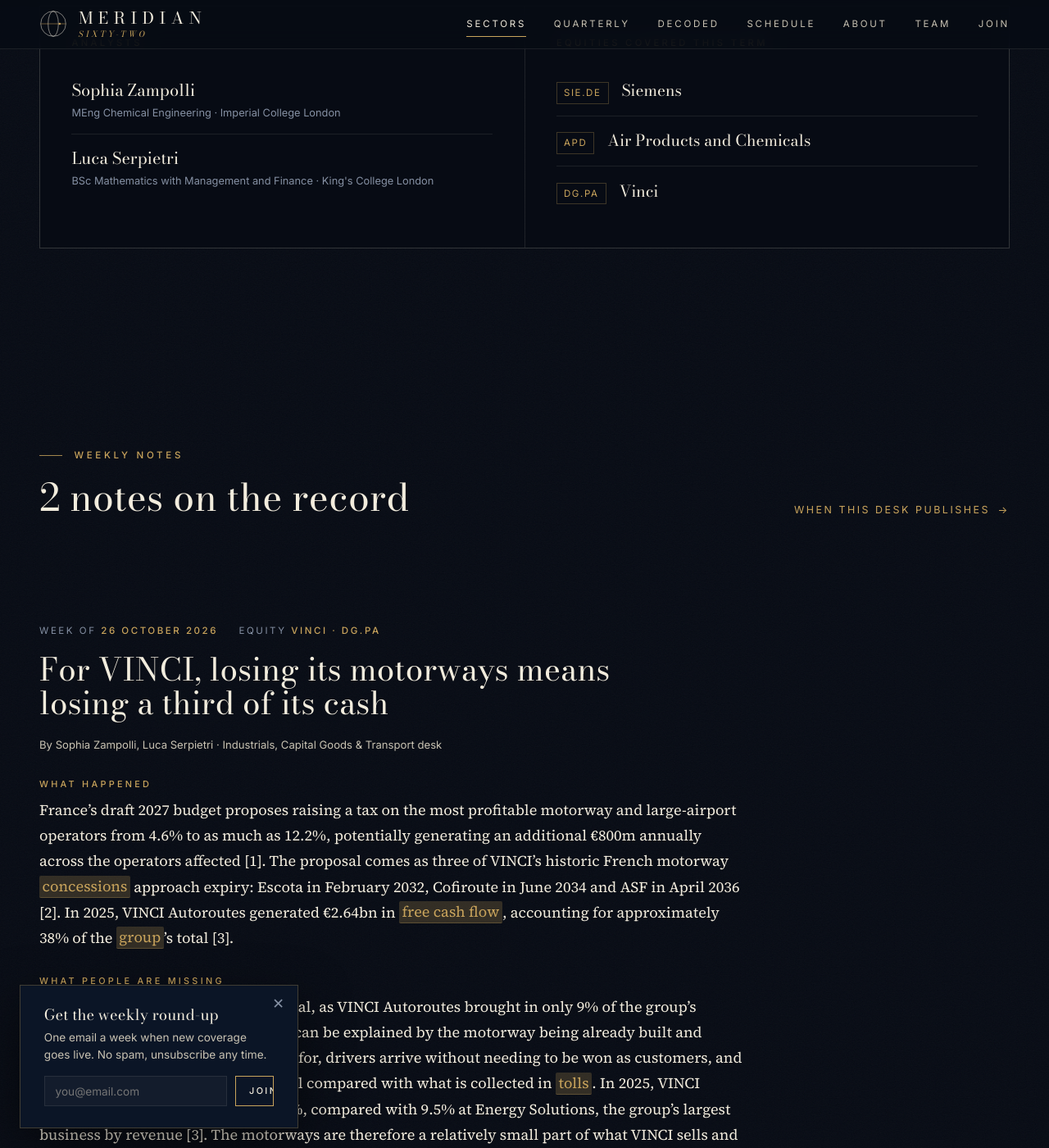
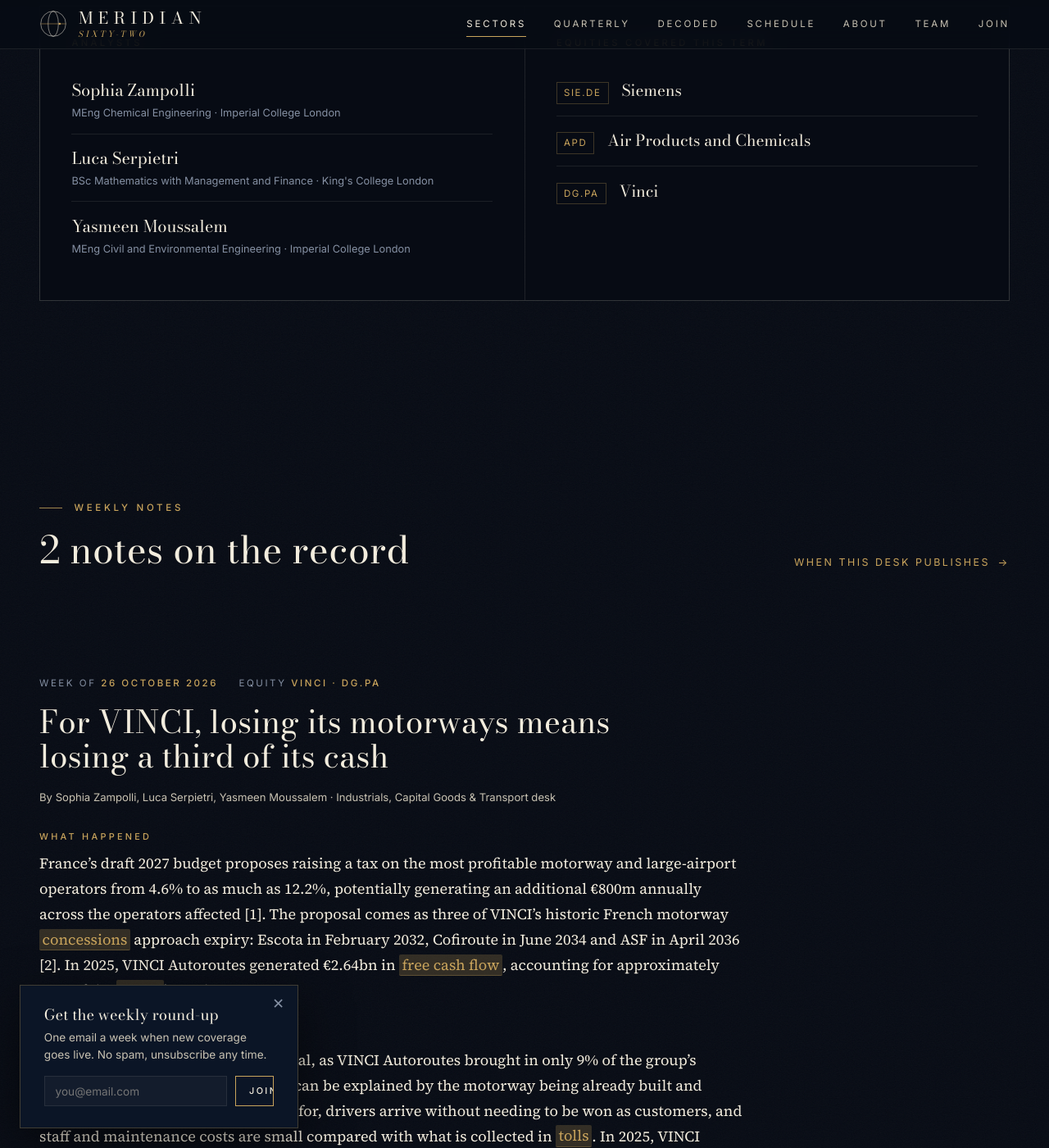
Before and after one commit to meridian62contact-lang/meridian62contact-lang.github.io, a Jekyll site: the page built from _sectors/04-industrials-capital-goods-transport.md, in a window 1280 px wide and 1400 px high, scrolled down 686 px. Shown: the whole window at 82% size. Built offline with Jekyll 4.4.1, drawn with Linux system fonts in a browser that asks for light colours; some of the changed text lies outside the part shown.

Commit message:
Update 04-industrials-capital-goods-transport.md

```diff
--- a/_sectors/04-industrials-capital-goods-transport.md
+++ b/_sectors/04-industrials-capital-goods-transport.md
@@ -16,6 +16,9 @@
   - name: "Luca Serpietri"
     degree: "BSc Mathematics with Management and Finance"
     university: "King's College London"
+  - name: "Yasmeen Moussalem"
+    degree: "MEng Civil and Environmental Engineering"
+    university: "Imperial College London"
 
 # 3–5 companies the desk follows all term. 'watching' is the one-sentence coverage line:
 # the specific thing the desk is watching right now (update it whenever it changes).
```
